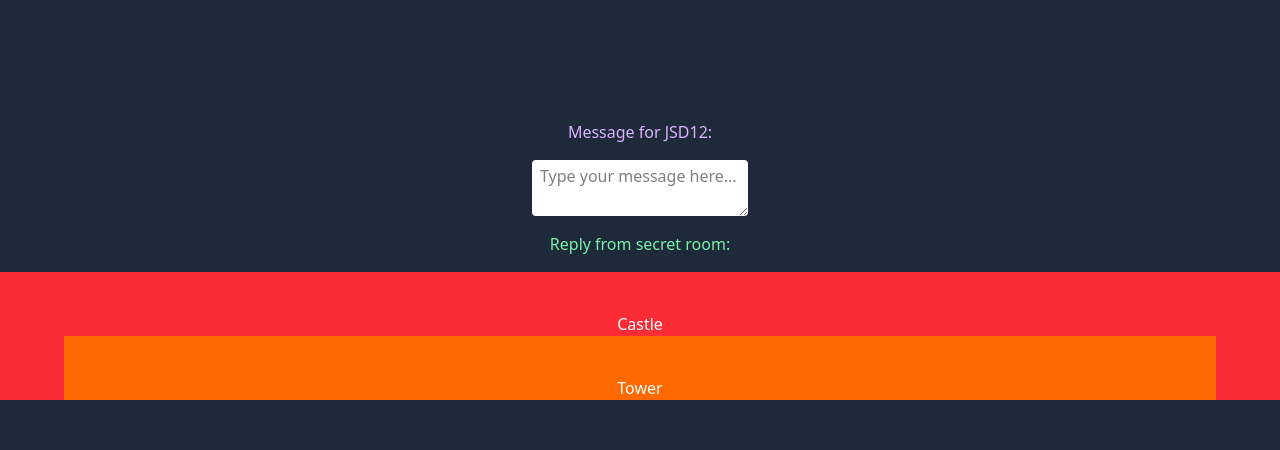
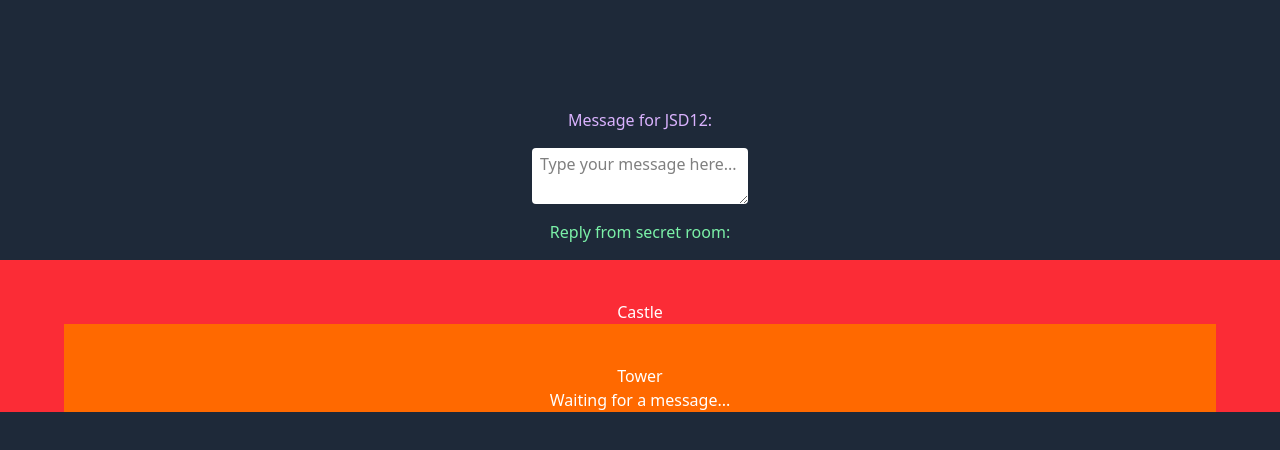
Before and after one commit to Wathisa/jsd12_week-08-react-castle-rooms, a React (Vite) app: page / in a window 1280 px wide. Shown: the top 450 px of the page. Built offline with nearby package versions, Linux system fonts and the light colour scheme.

Commit message:
update การส่งข้อความ

```diff
--- a/src/App.jsx
+++ b/src/App.jsx
@@ -28,7 +28,7 @@ export default function App() {
           {/* {answer or waiting for reply} */}
         </span>
       </p>
-      {<Castle />}
+      <Castle question={question} />
     </div>
   );
 }
--- a/src/components/Castle.jsx
+++ b/src/components/Castle.jsx
@@ -1,10 +1,10 @@
 import Tower from "./Tower";
 
-export default function Castle() {
+export default function Castle({ question }) {
   return (
     <div className="flex flex-col justify-center items-center pt-10 bg-red-500 w-full">
       <h1>Castle </h1>
-      <Tower />
+      <Tower question={question} />
     </div>
   );
 }
--- a/src/components/Tower.jsx
+++ b/src/components/Tower.jsx
@@ -1,7 +1,8 @@
-export default function Tower() {
+export default function Tower({ question }) {
   return (
     <div className="flex flex-col justify-center items-center pt-10 bg-orange-500 w-[90%]">
       <h1>Tower</h1>
+      {question ? question : "Waiting for a message..."}
       {/* {Chamber} */}
     </div>
   );
```
